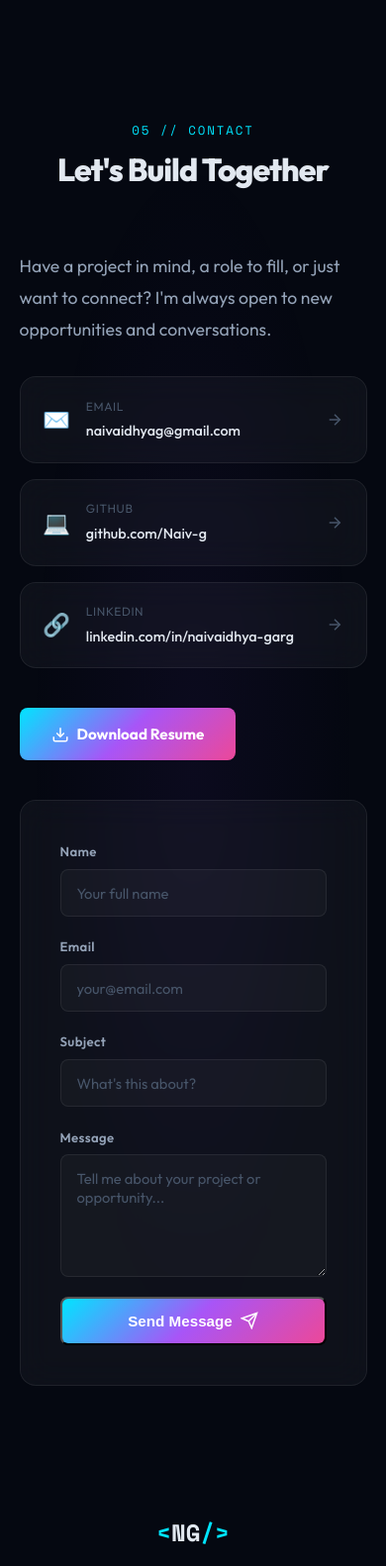
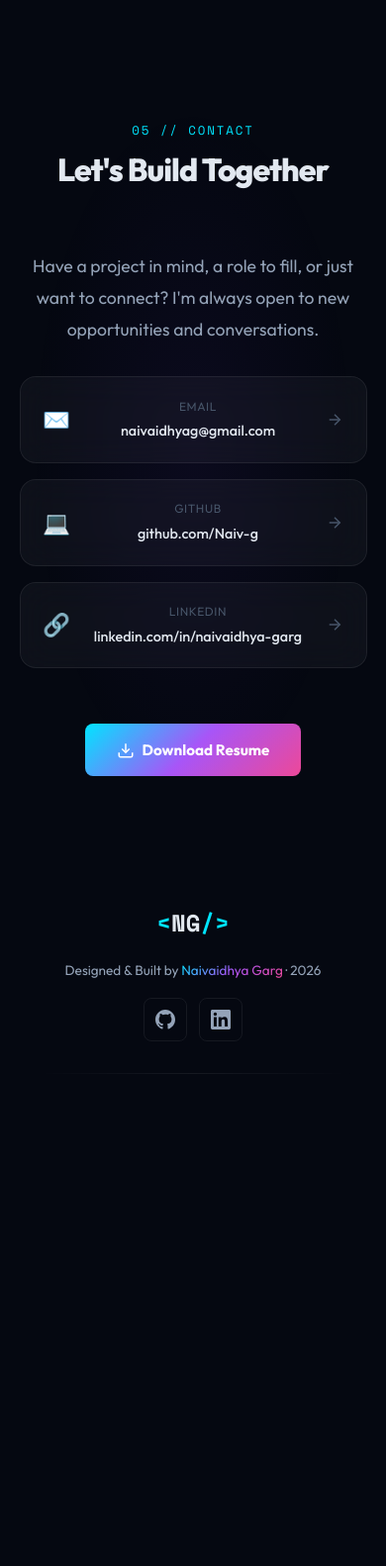
Before and after one commit to Naiv-g/Naiv-g.github.io, a plain HTML site: page index.html in a window 390 px wide. Shown: the part 9031-10613 px from the top of the page at 99% size. After the commit the page ends 10164 px from the top, so only its background shows below. Drawn offline with nearby package versions, Linux system fonts and the light colour scheme; animation ran at ten frames a second.

Commit message:
fixed elements

```diff
--- a/index.html
+++ b/index.html
@@ -14,7 +14,7 @@
   <link
     href="https://fonts.googleapis.com/css2?family=Outfit:wght@300;400;500;600;700;800;900&family=Space+Mono:wght@400;700&display=swap"
     rel="stylesheet" />
-  <link rel="stylesheet" href="style.css?v=1.2" />
+  <link rel="stylesheet" href="style.css?v=1.3" />
 </head>
 
 <body>
@@ -568,7 +568,7 @@
         <div class="timeline-card glass-card">
           <div class="timeline-header">
             <div class="timeline-icon">🏆</div>
-            <div class="timeline-meta">
+        <div class="timeline-meta">
               <h3>Achievements & Certifications</h3>
               <span class="company">Competitions & Credentials</span>
               <span class="duration">2024 – 2025</span>
@@ -594,10 +594,9 @@
       <span class="section-tag">05 // Contact</span>
       <h2 class="section-title">Let's Build Together</h2>
     </div>
-    <div class="contact-wrapper">
-      <div class="contact-info reveal-left">
-        <p class="contact-lead">Have a project in mind, a role to fill, or just want to connect? I'm always open to new
-          opportunities and conversations.</p>
+    <div class="contact-wrapper contact-wrapper--simple">
+      <div class="contact-info reveal-up">
+        <p class="contact-lead">Have a project in mind, a role to fill, or just want to connect? I'm always open to new opportunities and conversations.</p>
         <div class="contact-links">
           <a href="mailto:naivaidhyag@gmail.com" class="contact-link glass-card">
             <span class="cl-icon">✉️</span>
@@ -605,8 +604,7 @@
               <span class="cl-label">Email</span>
               <span class="cl-value">naivaidhyag@gmail.com</span>
             </div>
-            <svg class="cl-arrow" xmlns="http://www.w3.org/2000/svg" viewBox="0 0 24 24" fill="none"
-              stroke="currentColor" stroke-width="2">
+            <svg class="cl-arrow" xmlns="http://www.w3.org/2000/svg" viewBox="0 0 24 24" fill="none" stroke="currentColor" stroke-width="2">
               <line x1="5" y1="12" x2="19" y2="12" />
               <polyline points="12 5 19 12 12 19" />
             </svg>
@@ -617,21 +615,18 @@
               <span class="cl-label">GitHub</span>
               <span class="cl-value">github.com/Naiv-g</span>
             </div>
-            <svg class="cl-arrow" xmlns="http://www.w3.org/2000/svg" viewBox="0 0 24 24" fill="none"
-              stroke="currentColor" stroke-width="2">
+            <svg class="cl-arrow" xmlns="http://www.w3.org/2000/svg" viewBox="0 0 24 24" fill="none" stroke="currentColor" stroke-width="2">
               <line x1="5" y1="12" x2="19" y2="12" />
               <polyline points="12 5 19 12 12 19" />
             </svg>
           </a>
-          <a href="https://www.linkedin.com/in/naivaidhya-garg/" target="_blank" rel="noopener"
-            class="contact-link glass-card">
+          <a href="https://www.linkedin.com/in/naivaidhya-garg/" target="_blank" rel="noopener" class="contact-link glass-card">
             <span class="cl-icon">🔗</span>
             <div>
               <span class="cl-label">LinkedIn</span>
               <span class="cl-value">linkedin.com/in/naivaidhya-garg</span>
             </div>
-            <svg class="cl-arrow" xmlns="http://www.w3.org/2000/svg" viewBox="0 0 24 24" fill="none"
-              stroke="currentColor" stroke-width="2">
+            <svg class="cl-arrow" xmlns="http://www.w3.org/2000/svg" viewBox="0 0 24 24" fill="none" stroke="currentColor" stroke-width="2">
               <line x1="5" y1="12" x2="19" y2="12" />
               <polyline points="12 5 19 12 12 19" />
             </svg>
@@ -647,36 +642,6 @@
           Download Resume
         </a>
       </div>
-      <form class="contact-form glass-card reveal-right" id="contact-form" novalidate>
-        <div class="form-group">
-          <label for="contact-name">Name</label>
-          <input type="text" id="contact-name" name="name" placeholder="Your full name" required />
-        </div>
-        <div class="form-group">
-          <label for="contact-email">Email</label>
-          <input type="email" id="contact-email" name="email" placeholder="your@email.com" required />
-        </div>
-        <div class="form-group">
-          <label for="contact-subject">Subject</label>
-          <input type="text" id="contact-subject" name="subject" placeholder="What's this about?" />
-        </div>
-        <div class="form-group">
-          <label for="contact-message">Message</label>
-          <textarea id="contact-message" name="message" rows="5"
-            placeholder="Tell me about your project or opportunity..." required></textarea>
-        </div>
-        <button type="submit" class="btn-primary" id="form-submit-btn">
-          Send Message
-          <svg xmlns="http://www.w3.org/2000/svg" viewBox="0 0 24 24" fill="none" stroke="currentColor"
-            stroke-width="2">
-            <line x1="22" y1="2" x2="11" y2="13" />
-            <polygon points="22 2 15 22 11 13 2 9 22 2" />
-          </svg>
-        </button>
-        <div class="form-success" id="form-success">
-          <span>✅ Message received! I'll get back to you shortly.</span>
-        </div>
-      </form>
     </div>
   </section>
 
--- a/main.js
+++ b/main.js
@@ -256,28 +256,7 @@
   });
 })();
 
-/* ── CONTACT FORM ───────────────────────────────────────── */
-(function initForm() {
-  const form    = document.getElementById('contact-form');
-  const success = document.getElementById('form-success');
-  const btn     = document.getElementById('form-submit-btn');
 
-  if (!form) return;
-  form.addEventListener('submit', (e) => {
-    e.preventDefault();
-    btn.disabled = true;
-    btn.textContent = 'Sending…';
-
-    /* Simulate send (replace with real API call if needed) */
-    setTimeout(() => {
-      form.reset();
-      success.classList.add('visible');
-      btn.disabled = false;
-      btn.innerHTML = 'Send Message <svg xmlns="http://www.w3.org/2000/svg" viewBox="0 0 24 24" fill="none" stroke="currentColor" stroke-width="2"><line x1="22" y1="2" x2="11" y2="13"/><polygon points="22 2 15 22 11 13 2 9 22 2"/></svg>';
-      setTimeout(() => success.classList.remove('visible'), 4000);
-    }, 1200);
-  });
-})();
 
 /* ── GLITCH EFFECT on name ──────────────────────────────── */
 (function initGlitch() {
--- a/style.css
+++ b/style.css
@@ -822,10 +822,19 @@ section {
   background: radial-gradient(ellipse 60% 60% at 50% 50%, rgba(124,58,237,0.06) 0%, transparent 70%);
 }
 .contact-wrapper {
-  display: grid;
-  grid-template-columns: 1fr 1.2fr;
-  gap: 4rem;
-  align-items: start;
+  display: flex;
+  justify-content: center;
+}
+.contact-wrapper--simple .contact-info {
+  max-width: 640px;
+  width: 100%;
+  text-align: center;
+}
+.contact-wrapper--simple .contact-links {
+  align-items: stretch;
+}
+.contact-wrapper--simple .download-btn {
+  margin: 1.5rem auto 0;
 }
 .contact-lead {
   font-size: 1.1rem;
@@ -850,36 +859,6 @@ section {
 .contact-link:hover .cl-arrow { color: var(--clr-cyan); }
 
 .download-btn { margin-top: 0.5rem; }
-
-/* Contact Form */
-.contact-form { padding: 2.5rem; display: flex; flex-direction: column; gap: 1.2rem; }
-.form-group { display: flex; flex-direction: column; gap: 0.4rem; }
-.form-group label { font-size: 0.82rem; font-weight: 600; color: var(--clr-text-m); letter-spacing: 0.03em; }
-.form-group input, .form-group textarea {
-  background: rgba(255,255,255,0.03);
-  border: 1px solid var(--clr-border);
-  border-radius: var(--radius-sm);
-  padding: 0.85rem 1rem;
-  font-family: 'Outfit', sans-serif;
-  font-size: 0.92rem;
-  color: var(--clr-text);
-  outline: none;
-  transition: border-color var(--transition), box-shadow var(--transition);
-  resize: vertical;
-}
-.form-group input::placeholder, .form-group textarea::placeholder { color: var(--clr-text-d); }
-.form-group input:focus, .form-group textarea:focus {
-  border-color: var(--clr-cyan);
-  box-shadow: 0 0 0 3px rgba(0,229,255,0.08);
-}
-.form-success {
-  display: none;
-  color: var(--clr-green);
-  font-size: 0.88rem;
-  font-weight: 500;
-  text-align: center;
-}
-.form-success.visible { display: block; }
 
 /* ═══════════════════════════════════════════════════════════
    FOOTER
@@ -933,7 +912,6 @@ footer {
   .project-card.featured { grid-column: span 1; }
   .about-cards { grid-template-columns: 1fr; }
   .skills-grid { grid-template-columns: 1fr; }
-  .contact-wrapper { grid-template-columns: 1fr; gap: 2.5rem; }
   .timeline::before { left: 16px; }
   .timeline-item { padding-left: 52px; }
   .timeline-dot { left: 8px; }
```
